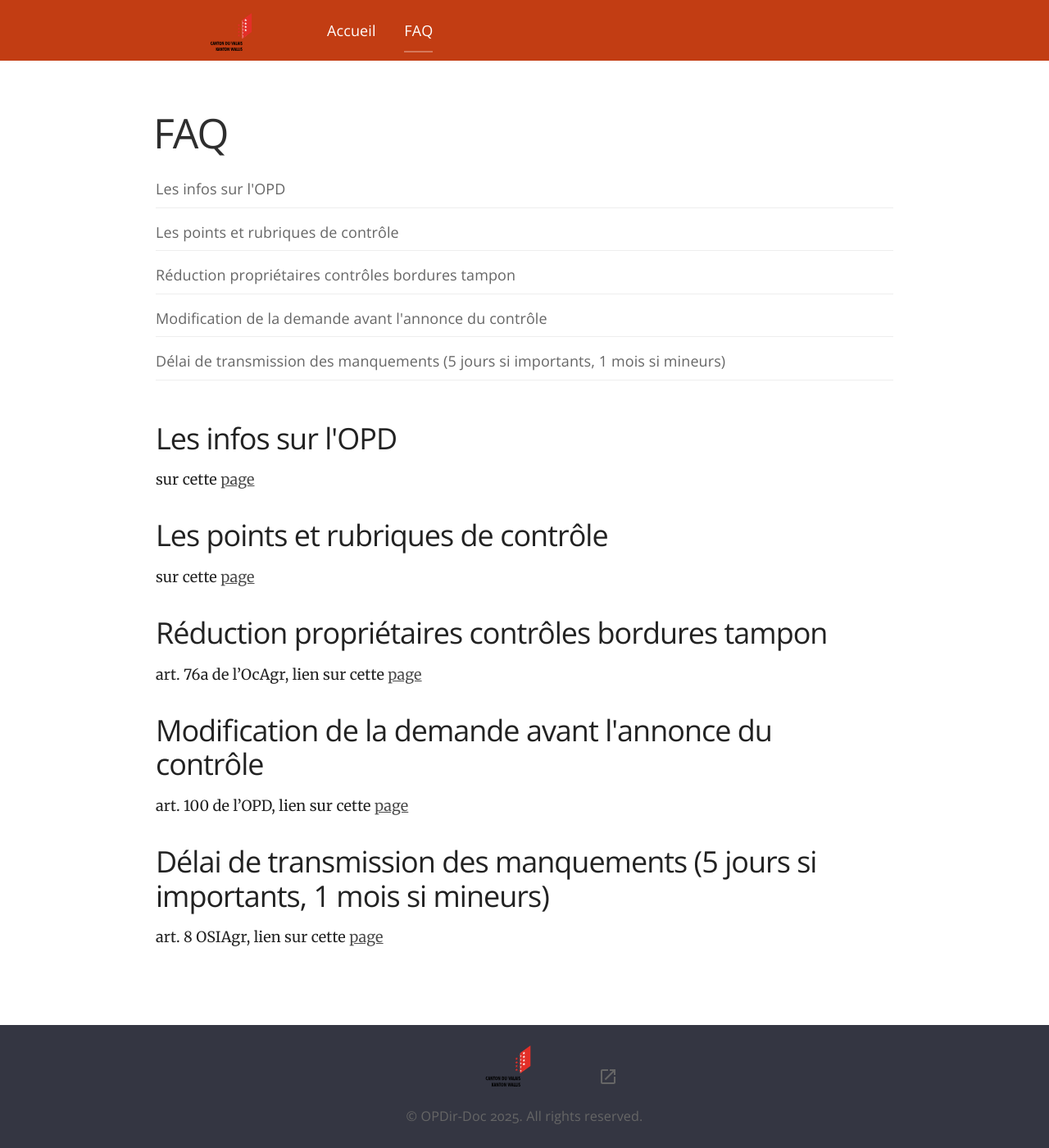
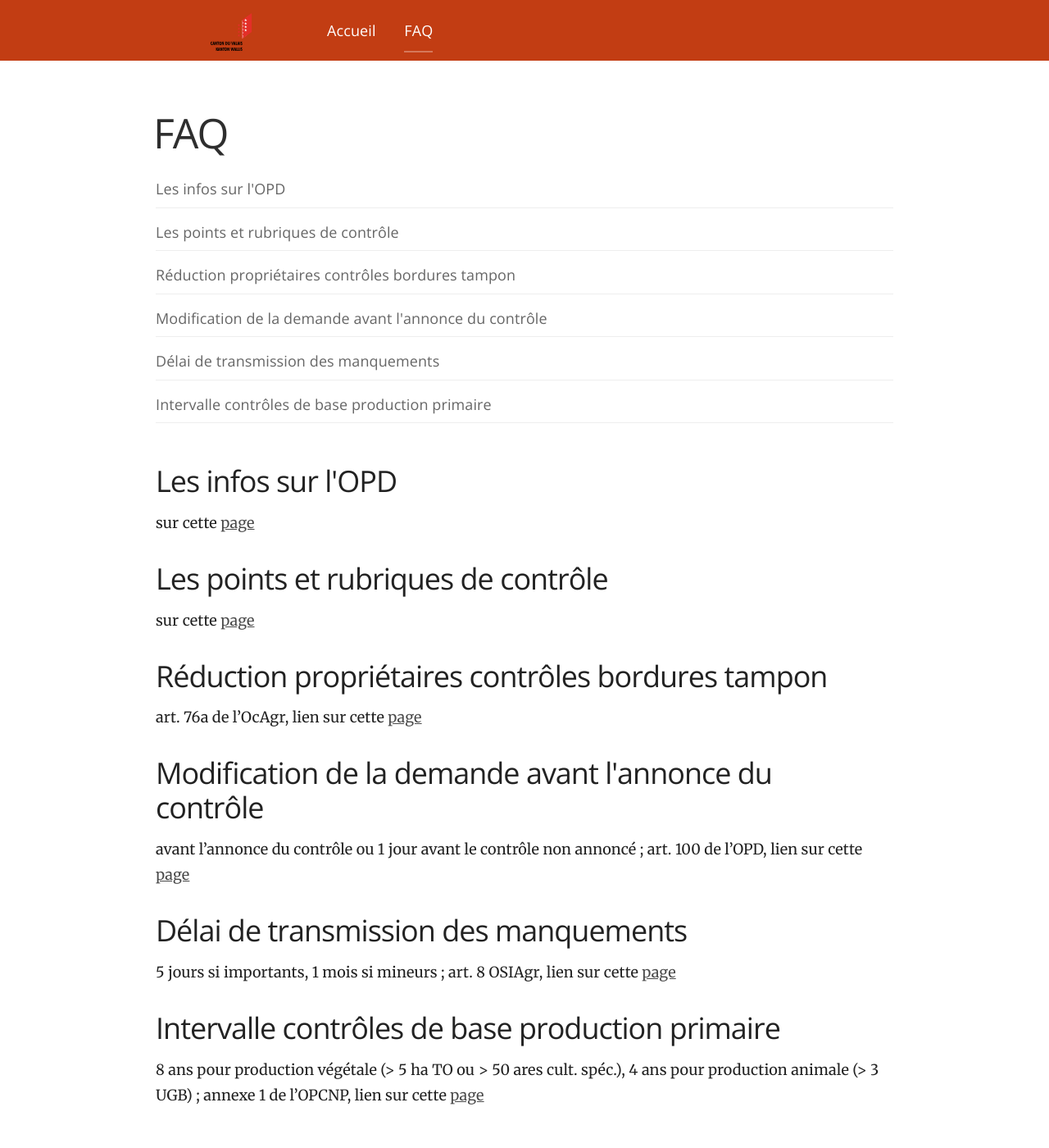
Before and after one commit to sca-opdir/documents-utiles, a Jekyll site: the page built from faq.html, in a window 1280 px wide and 1400 px high. Shown: the whole window at 82% size. Built offline with Jekyll 4.4.1, drawn with Linux system fonts in a browser that asks for light colours; nearby versions of some CDN libraries.

Commit message:
Update faq.html

```diff
--- a/faq.html
+++ b/faq.html
@@ -7,10 +7,11 @@ faq:
   - question: Réduction propriétaires contrôles bordures tampon
     answer: art. 76a de l'OcAgr, lien sur cette <a href="https://sca-opdir.github.io/documents-utiles/fichiers/VS_OCAgr_910.100-3-1.fr.pdf" target="blank">page</a>
   - question: Modification de la demande avant l'annonce du contrôle
-    answer: art. 100 de l'OPD, lien sur cette <a href="https://sca-opdir.github.io/documents-utiles/paiements-directs/pdir-opd//">page</a>
-  - question: Délai de transmission des manquements (5 jours si importants, 1 mois si mineurs)
-    answer: art. 8 OSIAgr, lien sur cette <a href="https://sca-opdir.github.io/documents-utiles/contr%C3%B4les/controles-OSIAgr/">page</a>
-
+    answer: avant l'annonce du contrôle ou 1 jour avant le contrôle non annoncé ; art. 100 de l'OPD, lien sur cette <a href="https://sca-opdir.github.io/documents-utiles/paiements-directs/pdir-opd//">page</a>
+  - question: Délai de transmission des manquements
+    answer: 5 jours si importants, 1 mois si mineurs ; art. 8 OSIAgr, lien sur cette <a href="https://sca-opdir.github.io/documents-utiles/contr%C3%B4les/controles-OSIAgr/">page</a>
+  - question: Intervalle contrôles de base production primaire
+    answer: 8 ans pour production végétale (> 5 ha TO ou > 50 ares cult. spéc.), 4 ans pour production animale (> 3 UGB) ; annexe 1 de l'OPCNP, lien sur cette <a href="https://sca-opdir.github.io/documents-utiles/contr%C3%B4les/controles-osav/">page</a>
 
 ---
 
```
